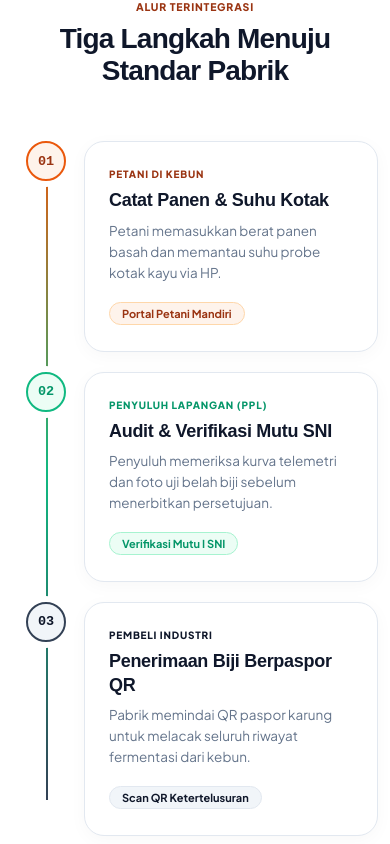
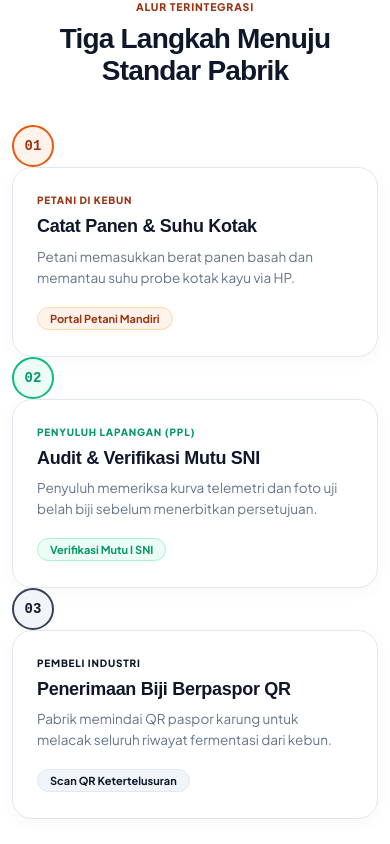
Before and after one commit to RafiAbdurrohim/kakao-pass, a Next.js app: page / in a window 390 px wide. Shown: the part 3620-4464 px from the top of the page. Built offline with nearby package versions, Linux system fonts and the light colour scheme.

Commit message:
fix(landing): extend flowline connector track to seamlessly touch node 03

```diff
--- a/app/kp.css
+++ b/app/kp.css
@@ -1228,14 +1228,17 @@
 .zw-point-row strong{display:block;font-size:13.5px;font-weight:700;color:#0f172a;margin-bottom:2px}
 .zw-point-row p{font-size:12.5px;color:#64748b;line-height:1.5;margin:0}
 
-/* Connected Flowline: Tactile Role Cards with Guide Track Line */
-.concept-flowline-wrap{position:relative;display:grid;grid-template-columns:repeat(3,1fr);gap:24px;padding-top:16px}
-.flowline-track-line{position:absolute;top:36px;left:16%;right:16%;height:2px;background:linear-gradient(90deg,#ea580c 0%,#10b981 50%,#334155 100%);z-index:1}
-.flowline-step-item{position:relative;display:flex;flex-direction:column;align-items:flex-start;z-index:2}
-.flowline-node-circle{width:40px;height:40px;border-radius:50%;font-family:monospace;font-size:13.5px;font-weight:800;display:grid;place-items:center;margin-bottom:20px;box-shadow:0 0 0 6px #ffffff;z-index:3;position:relative}
+/* Connected Flowline: Seamless Precision Connector */
+.concept-flowline-grid{display:grid;grid-template-columns:repeat(3,1fr);gap:28px;padding-top:16px}
+.flowline-column{display:flex;flex-direction:column;position:relative}
+.flowline-header-row{display:flex;align-items:center;width:100%;margin-bottom:18px;position:relative}
+.flowline-node-circle{width:42px;height:42px;border-radius:50%;font-family:monospace;font-size:14px;font-weight:800;display:grid;place-items:center;flex-shrink:0;position:relative;z-index:2}
 .flowline-node-circle.farmer{background:#fef3eb;color:#9a3412;border:2px solid #ea580c}
 .flowline-node-circle.ppl{background:#ecfdf5;color:#059669;border:2px solid #10b981}
 .flowline-node-circle.industry{background:#f1f5f9;color:#0f172a;border:2px solid #334155}
+.flowline-connector-track{flex:1;height:2px;margin-left:14px;margin-right:-38px;z-index:1}
+.flowline-connector-track.line-farmer-to-ppl{background:linear-gradient(90deg,#ea580c 0%,#10b981 100%)}
+.flowline-connector-track.line-ppl-to-industry{background:linear-gradient(90deg,#10b981 0%,#334155 100%)}
 .flowline-step-card{width:100%;background:#ffffff;border:1px solid #e2e8f0;border-radius:20px;padding:26px 24px;display:flex;flex-direction:column;flex:1;box-shadow:0 4px 18px rgba(15,23,42,.03);transition:transform .22s cubic-bezier(0.16,1,0.3,1),box-shadow .22s ease,border-color .22s ease}
 .flowline-step-card:hover{transform:translateY(-5px);box-shadow:0 16px 36px -10px rgba(15,23,42,.08)}
 .flowline-step-card.role-farmer:hover{border-color:#ea580c}
@@ -1312,10 +1315,8 @@
   .concept-video-steps{margin-top:0}
   .zero-waste-concept-split{grid-template-columns:1fr;grid-template-areas:"header" "photo" "points";gap:18px}
   .zw-point-list{margin-top:0}
-  .concept-flowline-wrap{grid-template-columns:1fr;gap:20px;position:relative;padding-left:14px}
-  .flowline-track-line{top:20px;bottom:36px;left:34px;right:auto;width:2px;height:auto;background:linear-gradient(180deg,#ea580c 0%,#10b981 50%,#334155 100%)}
-  .flowline-step-item{flex-direction:row;align-items:flex-start;gap:18px}
-  .flowline-node-circle{margin-bottom:0;flex-shrink:0}
+  .concept-flowline-grid{grid-template-columns:1fr;gap:20px}
+  .flowline-connector-track{display:none}
   .concept-cta-card{flex-direction:column;text-align:center;padding:36px 28px;gap:24px}
   .cta-actions-side{justify-content:center;width:100%}
   .footer-grid-layout{grid-template-columns:1fr 1fr;gap:32px}
```
